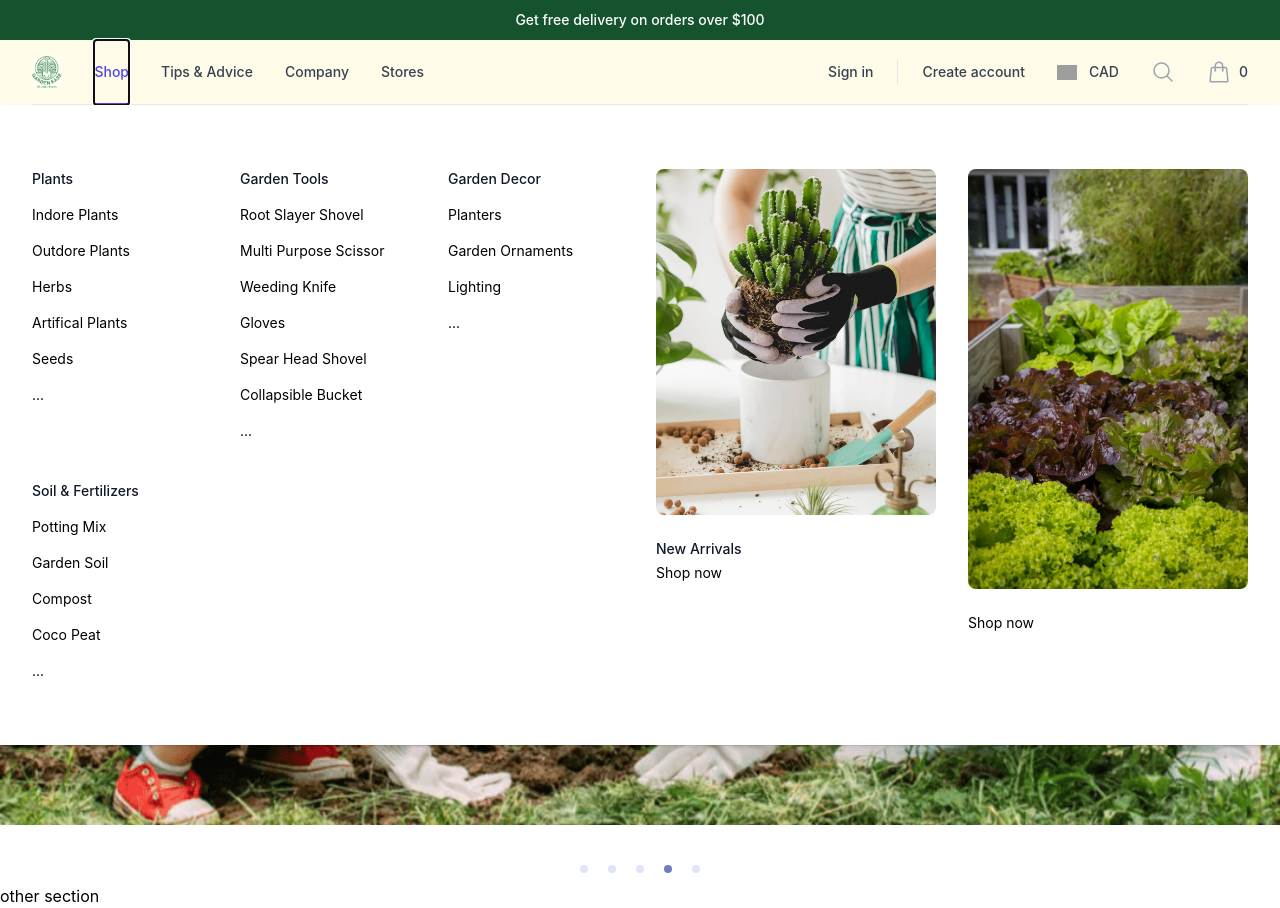
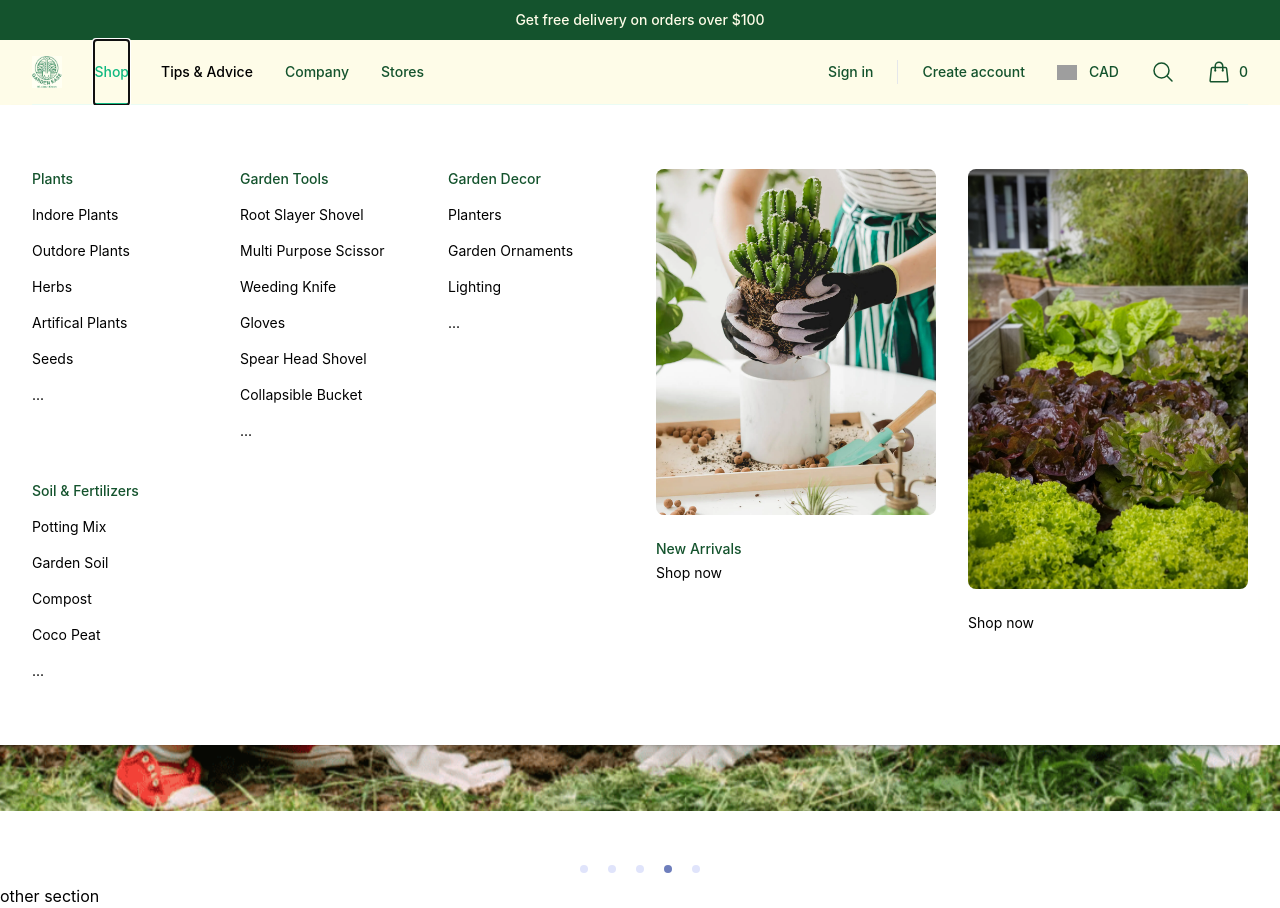
Before and after one commit to Orimepax/GardenEase-, a React (Create React App) app in the folder reactbasic/: page / in a window 1280 px wide. Both pictures are taken after a click on the button "Shop". Built offline with nearby package versions, Linux system fonts and the light colour scheme; grey boxes are pictures that could not be loaded.

Commit message:
chamged navbar text hover

```diff
--- a/reactbasic/src/customer/components/HomeCarousel/MainCarousel.css
+++ b/reactbasic/src/customer/components/HomeCarousel/MainCarousel.css
@@ -11,6 +11,8 @@
   top: 0;
   left: 0;
   width: 100%;
-  height: 100%;
-  object-fit: contain;
+  height: 98%;
+  object-fit: fill;
+
+
 }
--- a/reactbasic/src/customer/components/Navigation/Navigation.jsx
+++ b/reactbasic/src/customer/components/Navigation/Navigation.jsx
@@ -27,13 +27,13 @@ const navigation = {
           name: 'New Arrivals',
           href: '#',
           imageSrc: './images/shopnowimg.png',
-          imageAlt: 'Models sitting back to back, wearing Basic Tee in black and bone.',
+          imageAlt: '',
         },
         {
 
           href: '#',
           imageSrc: './images/vegi.jpg',
-          imageAlt: 'Close up of Basic Tee fall bundle with off-white, ochre, olive, and black tees.',
+          imageAlt: '',
         },
       ],
       sections: [
@@ -131,20 +131,20 @@ export default function Navigation() {
       <Dialog open={open} onClose={setOpen} className="relative z-40 lg:hidden">
         <DialogBackdrop
           transition
-          className="fixed inset-0 bg-black bg-opacity-25 transition-opacity duration-300 ease-linear data-[closed]:opacity-0"
+          className="fixed inset-0 bg-black bg-opacity-40 transition-opacity duration-300 ease-linear data-[closed]:opacity-0"
         />
 
         <div className="fixed inset-0 z-40 flex">
         <DialogPanel
          transition
-         className="relative flex w-full max-w-xs transform flex-col overflow-y-auto bg-white pb-12 shadow-xl transition duration-300 ease-in-out"
+         className="relative flex w-full max-w-xs transform flex-col overflow-y-auto bg-yellow-50 pb-12 shadow-xl transition duration-300 ease-in-out"
         >
 
             <div className="flex px-4 pb-2 pt-5">
               <button
                 type="button"
                 onClick={() => setOpen(false)}
-                className="relative -m-2 inline-flex items-center justify-center rounded-md p-2 text-gray-400"
+                className="relative -m-2 inline-flex items-center justify-center rounded-md p-2 text-green-900"
               >
                 <span className="absolute -inset-0.5" />
                 <span className="sr-only">Close menu</span>
@@ -154,12 +154,12 @@ export default function Navigation() {
 
             {/* Links */}
             <TabGroup className="mt-2">
-              <div className="border-b border-gray-200">
+              <div className="border-b border-green-900">
                 <TabList className="-mb-px flex space-x-8 px-4">
                   {navigation.categories.map((category) => (
                     <Tab
                       key={category.name}
-                      className="flex-1 whitespace-nowrap border-b-2 border-transparent px-1 py-4 text-base font-medium text-gray-900 data-[selected]:border-indigo-600 data-[selected]:text-indigo-600"
+                      className="flex-1 whitespace-nowrap border-b-2 border-transparent px-1 py-4 text-base font-medium text-green-900 data-[selected]:border-emerald-50 data-[selected]:text-green-900"
                     >
                       {category.name}
                     </Tab>
@@ -172,10 +172,10 @@ export default function Navigation() {
                     <div className="grid grid-cols-2 gap-x-4">
                       {category.featured.map((item) => (
                         <div key={item.name} className="group relative text-sm">
-                          <div className="aspect-h-1 aspect-w-1 overflow-hidden rounded-lg bg-gray-100 group-hover:opacity-75">
+                          <div className="aspect-h-1 aspect-w-1 overflow-hidden rounded-lg bg-green-900 group-hover:opacity-75">
                             <img alt={item.imageAlt} src={item.imageSrc} className="object-cover object-center" />
                           </div>
-                          <a href={item.href} className="mt-6 block font-medium text-gray-900">
+                          <a href={item.href} className="mt-6 block font-medium text-green-900">
                             <span aria-hidden="true" className="absolute inset-0 z-10" />
                             {item.name}
                           </a>
@@ -187,7 +187,7 @@ export default function Navigation() {
                     </div>
                     {category.sections.map((section) => (
                       <div key={section.name}>
-                        <p id={`${category.id}-${section.id}-heading-mobile`} className="font-medium text-gray-900">
+                        <p id={`${category.id}-${section.id}-heading-mobile`} className="font-medium text-green-900">
                           {section.name}
                         </p>
                         <ul
@@ -197,7 +197,7 @@ export default function Navigation() {
                         >
                           {section.items.map((item) => (
                             <li key={item.name} className="flow-root">
-                              <a href={item.href} className="-m-2 block p-2 text-gray-500">
+                              <a href={item.href} className="-m-2 block p-2 text-green-900">
                                 {item.name}
                               </a>
                             </li>
@@ -213,7 +213,7 @@ export default function Navigation() {
             <div className="space-y-6 border-t border-gray-200 px-4 py-6">
               {navigation.pages.map((page) => (
                 <div key={page.name} className="flow-root">
-                  <a href={page.href} className="-m-2 block p-2 font-medium text-gray-900">
+                  <a href={page.href} className="-m-2 block p-2 font-medium text-green-900">
                     {page.name}
                   </a>
                 </div>
@@ -233,14 +233,14 @@ export default function Navigation() {
               </div>
             </div>
 
-            <div className="border-t border-gray-200 px-4 py-6">
+            <div className="border-t border-green-900 px-4 py-6">
               <a href="#" className="-m-2 flex items-center p-2">
                 <img
                   alt=""
                   src="https://tailwindui.com/img/flags/flag-canada.svg"
                   className="block h-auto w-5 flex-shrink-0"
                 />
-                <span className="ml-3 block text-base font-medium text-gray-900">CAD</span>
+                <span className="ml-3 block text-base font-medium text-green-900">CAD</span>
                 <span className="sr-only">, change currency</span>
               </a>
             </div>
@@ -249,17 +249,17 @@ export default function Navigation() {
       </Dialog>
 
       <header className="relative bg-yellow-50">
-        <p className="flex h-10 items-center justify-center bg-green-900 px-4 text-sm font-medium text-white sm:px-6 lg:px-8">
+        <p className="flex h-10 items-center justify-center bg-green-900 px-4 text-sm font-medium text-yellow-50 sm:px-6 lg:px-8">
           Get free delivery on orders over $100
         </p>
 
         <nav aria-label="Top" className="mx-auto max-w-7xl px-4 sm:px-6 lg:px-8">
-          <div className="border-b border-gray-200">
+          <div className="border-b border-emerald-50">
             <div className="flex h-16 items-center">
               <button
                 type="button"
                 onClick={() => setOpen(true)}
-                className="relative rounded-md bg-white p-2 text-gray-400 lg:hidden"
+                className="relative rounded-md bg-white p-2 text-green-900 lg:hidden"
               >
                 <span className="absolute -inset-0.5" />
                 <span className="sr-only">Open menu</span>
@@ -284,15 +284,15 @@ export default function Navigation() {
                   {navigation.categories.map((category) => (
                     <Popover key={category.name} className="flex">
                       <div className="relative flex">
-                        <PopoverButton className="relative z-10 -mb-px flex items-center border-b-2 border-transparent pt-px text-sm font-medium text-gray-700 transition-colors duration-200 ease-out hover:text-gray-800 data-[open]:border-indigo-600 data-[open]:text-indigo-600">
+                        <PopoverButton className="relative z-10 -mb-px flex items-center border-b-2 border-transparent pt-px text-sm font-medium text-green-9s00 transition-colors duration-200 ease-out hover:text-emerald-500 data-[open]:border-emerald-500 data-[open]:text-emerald-500">
                           {category.name}
                         </PopoverButton>
                       </div>
 
-                      <PopoverPanel className="absolute inset-x-0 top-full z-50 bg-white shadow-lg">
+                      <PopoverPanel className="absolute inset-x-0 top-full z-50 bg-yellow-50 shadow-lg">
 
                         {/* Presentational element used to render the bottom shadow, if we put the shadow on the actual panel it pokes out the top, so we use this shorter element to hide the top of the shadow */}
-                        <div aria-hidden="true" className="absolute inset-0 top-1/2 bg-white shadow" />
+                        <div aria-hidden="true" className="absolute inset-0 top-1/2 bg-yellow-50 shadow" />
 
                         <div className="relative bg-white">
                           <div className="mx-auto max-w-7xl px-8">
@@ -300,14 +300,14 @@ export default function Navigation() {
                               <div className="col-start-2 grid grid-cols-2 gap-x-8">
                                 {category.featured.map((item) => (
                                   <div key={item.name} className="group relative text-base sm:text-sm">
-                                    <div className="aspect-h-1 aspect-w-1 overflow-hidden rounded-lg bg-gray-100 group-hover:opacity-75">
+                                    <div className="aspect-h-1 aspect-w-1 overflow-hidden rounded-lg bg-green-900 group-hover:opacity-75">
                                       <img
                                         alt={item.imageAlt}
                                         src={item.imageSrc}
                                         className="object-cover object-center"
                                       />
                                     </div>
-                                    <a href={item.href} className="mt-6 block font-medium text-gray-900">
+                                    <a href={item.href} className="mt-6 block font-medium text-green-900">
                                       <span aria-hidden="true" className="absolute inset-0 z-10" />
                                       {item.name}
                                     </a>
@@ -320,7 +320,7 @@ export default function Navigation() {
                               <div className="row-start-1 grid grid-cols-3 gap-x-8 gap-y-10 text-sm">
                                 {category.sections.map((section) => (
                                   <div key={section.name}>
-                                    <p id={`${section.name}-heading`} className="font-medium text-gray-900">
+                                    <p id={`${section.name}-heading`} className="font-medium text-green-900">
                                       {section.name}
                                     </p>
                                     <ul
@@ -330,7 +330,7 @@ export default function Navigation() {
                                     >
                                       {section.items.map((item) => (
                                         <li key={item.name} className="flex">
-                                          <a href={item.href} className="hover:text-gray-800">
+                                          <a href={item.href} className="hover:text-emerald-500">
                                             {item.name}
                                           </a>
                                         </li>
@@ -350,7 +350,7 @@ export default function Navigation() {
                     <a
                       key={page.name}
                       href={page.href}
-                      className="flex items-center text-sm font-medium text-gray-700 hover:text-gray-800"
+                      className="flex items-center text-sm font-medium text-green-900 hover:text-emerald-500"
                     >
                       {page.name}
                     </a>
@@ -360,17 +360,17 @@ export default function Navigation() {
 
               <div className="ml-auto flex items-center">
                 <div className="hidden lg:flex lg:flex-1 lg:items-center lg:justify-end lg:space-x-6">
-                  <a href="#" className="text-sm font-medium text-gray-700 hover:text-gray-800">
+                  <a href="#" className="text-sm font-medium text-green-900 hover:text-emerald-500">
                     Sign in
                   </a>
                   <span aria-hidden="true" className="h-6 w-px bg-gray-200" />
-                  <a href="#" className="text-sm font-medium text-gray-700 hover:text-gray-800">
+                  <a href="#" className="text-sm font-medium text-green-900 hover:text-emerald-500">
                     Create account
                   </a>
                 </div>
 
                 <div className="hidden lg:ml-8 lg:flex">
-                  <a href="#" className="flex items-center text-gray-700 hover:text-gray-800">
+                  <a href="#" className="flex items-center text-green-900 hover:text-emerald-500">
                     <img
                       alt=""
                       src="https://tailwindui.com/img/flags/flag-canada.svg"
@@ -383,7 +383,7 @@ export default function Navigation() {
 
                 {/* Search */}
                 <div className="flex lg:ml-6">
-                  <a href="#" className="p-2 text-gray-400 hover:text-gray-500">
+                  <a href="#" className="p-2 text-green-900 hover:text-emerald-500">
                     <span className="sr-only">Search</span>
                     <MagnifyingGlassIcon aria-hidden="true" className="h-6 w-6" />
                   </a>
@@ -394,9 +394,9 @@ export default function Navigation() {
                   <a href="#" className="group -m-2 flex items-center p-2">
                     <ShoppingBagIcon
                       aria-hidden="true"
-                      className="h-6 w-6 flex-shrink-0 text-gray-400 group-hover:text-gray-500"
+                      className="h-6 w-6 flex-shrink-0 text-green-900 group-hover:text-emerald-500"
                     />
-                    <span className="ml-2 text-sm font-medium text-gray-700 group-hover:text-gray-800">0</span>
+                    <span className="ml-2 text-sm font-medium text-green-900 group-hover:text-emerald-500">0</span>
                     <span className="sr-only">items in cart, view bag</span>
                   </a>
                 </div>
```
